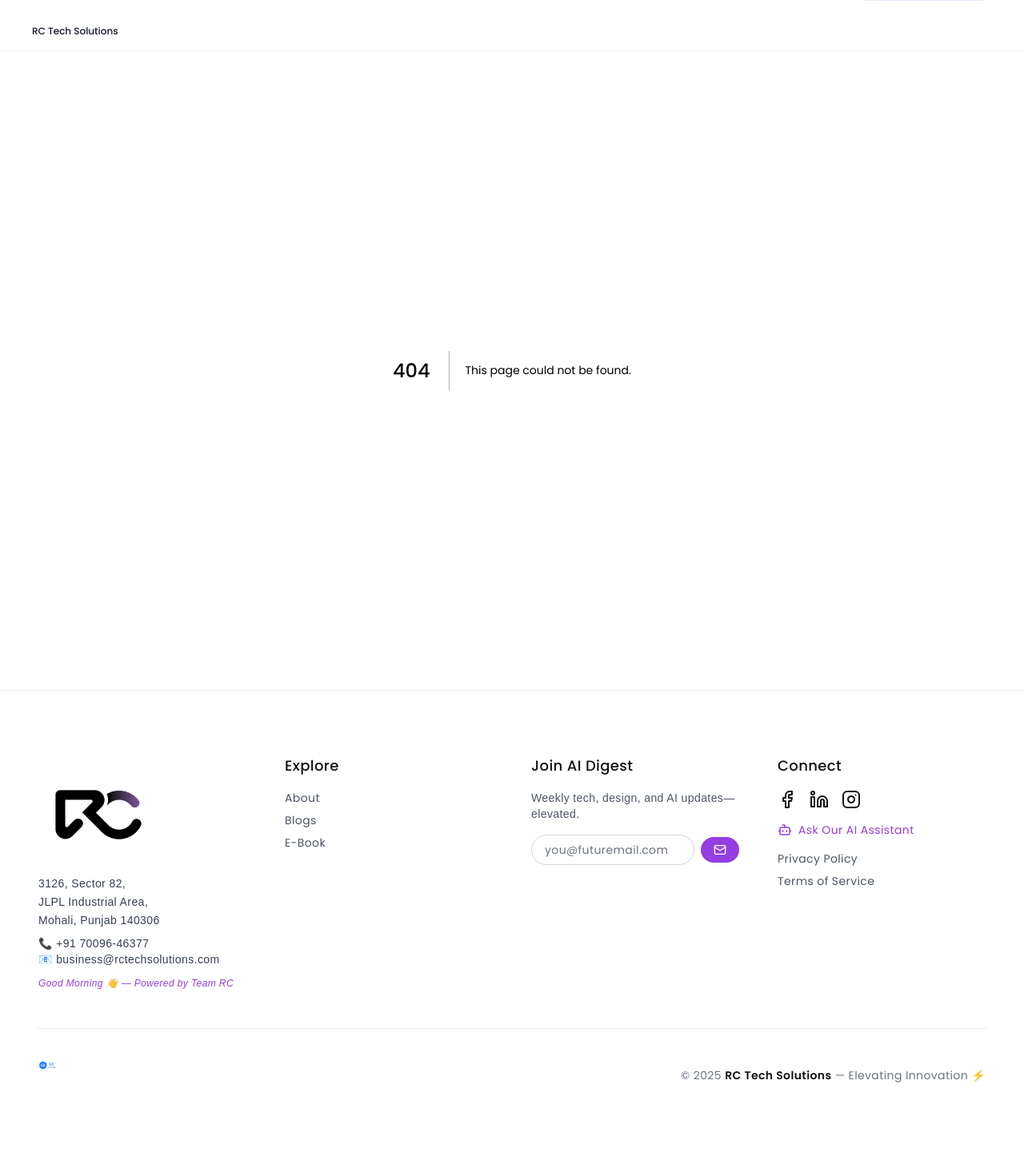
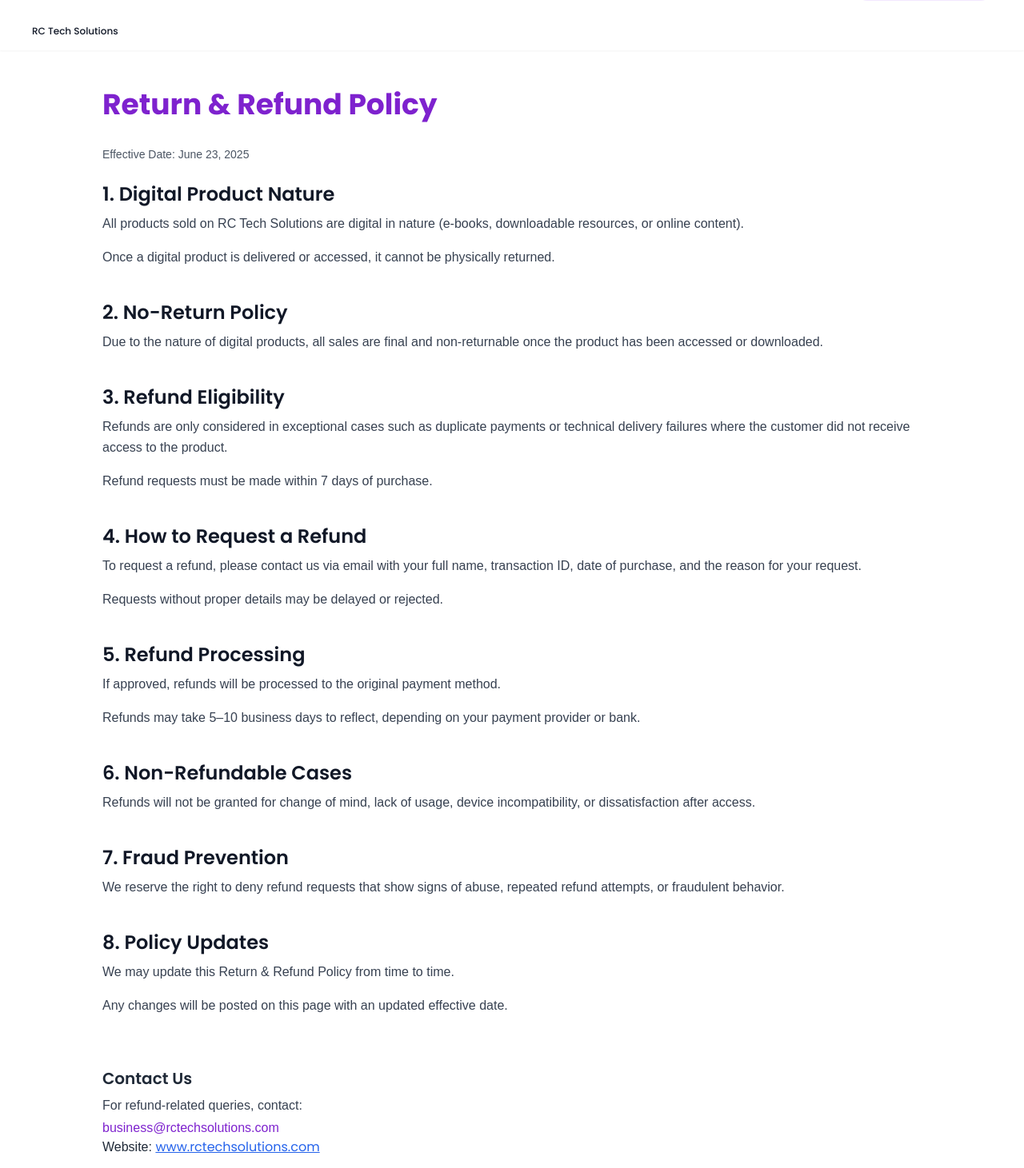
Before and after one commit to rahul2271/newweb, a Next.js app: page /return-policy in a window 1280 px wide. Before the commit this address had no page. Shown: the part 89-1550 px from the top of the page at 80% size. Before the commit the page ends 1524 px from the top, so only its background shows below. Built offline with nearby package versions, Linux system fonts and the light colour scheme.

Commit message:
Add files via upload

```diff
--- /dev/null
+++ b/app/return-policy/page.js
@@ -0,0 +1,112 @@
+import Head from "next/head";
+
+const sections = [
+  {
+    title: "1. Digital Product Nature",
+    content: [
+      "All products sold on RC Tech Solutions are digital in nature (e-books, downloadable resources, or online content).",
+      "Once a digital product is delivered or accessed, it cannot be physically returned.",
+    ],
+  },
+  {
+    title: "2. No-Return Policy",
+    content: [
+      "Due to the nature of digital products, all sales are final and non-returnable once the product has been accessed or downloaded.",
+    ],
+  },
+  {
+    title: "3. Refund Eligibility",
+    content: [
+      "Refunds are only considered in exceptional cases such as duplicate payments or technical delivery failures where the customer did not receive access to the product.",
+      "Refund requests must be made within 7 days of purchase.",
+    ],
+  },
+  {
+    title: "4. How to Request a Refund",
+    content: [
+      "To request a refund, please contact us via email with your full name, transaction ID, date of purchase, and the reason for your request.",
+      "Requests without proper details may be delayed or rejected.",
+    ],
+  },
+  {
+    title: "5. Refund Processing",
+    content: [
+      "If approved, refunds will be processed to the original payment method.",
+      "Refunds may take 5–10 business days to reflect, depending on your payment provider or bank.",
+    ],
+  },
+  {
+    title: "6. Non-Refundable Cases",
+    content: [
+      "Refunds will not be granted for change of mind, lack of usage, device incompatibility, or dissatisfaction after access.",
+    ],
+  },
+  {
+    title: "7. Fraud Prevention",
+    content: [
+      "We reserve the right to deny refund requests that show signs of abuse, repeated refund attempts, or fraudulent behavior.",
+    ],
+  },
+  {
+    title: "8. Policy Updates",
+    content: [
+      "We may update this Return & Refund Policy from time to time.",
+      "Any changes will be posted on this page with an updated effective date.",
+    ],
+  },
+];
+
+export default function ReturnPolicy() {
+  return (
+    <>
+      <Head>
+        <title>Return & Refund Policy | RC Tech Solutions</title>
+        <meta
+          name="description"
+          content="Return and Refund Policy for digital products sold by RC Tech Solutions"
+        />
+      </Head>
+
+      <main className="min-h-screen px-6 py-12 bg-white text-gray-800">
+        <div className="max-w-5xl mx-auto">
+          <h1 className="text-4xl font-bold text-purple-700 mb-8">
+            Return & Refund Policy
+          </h1>
+          <p className="text-sm text-gray-600 mb-6">
+            Effective Date: June 23, 2025
+          </p>
+
+          {sections.map((section, index) => (
+            <div key={index} className="mb-10">
+              <h2 className="text-2xl font-semibold text-gray-900 mb-2">
+                {section.title}
+              </h2>
+              <div className="space-y-4 text-base leading-relaxed text-gray-700">
+                {section.content.map((text, idx) => (
+                  <p key={idx}>{text}</p>
+                ))}
+              </div>
+            </div>
+          ))}
+
+          <div className="mt-16">
+            <h2 className="text-xl font-semibold mb-2">Contact Us</h2>
+            <p className="text-gray-700">For refund-related queries, contact:</p>
+            <p className="mt-1 text-purple-700 font-medium">
+              business@rctechsolutions.com
+            </p>
+            <p>
+              Website:{" "}
+              <a
+                href="https://www.rctechsolutions.com"
+                className="text-blue-600 underline"
+              >
+                www.rctechsolutions.com
+              </a>
+            </p>
+          </div>
+        </div>
+      </main>
+    </>
+  );
+}
```
